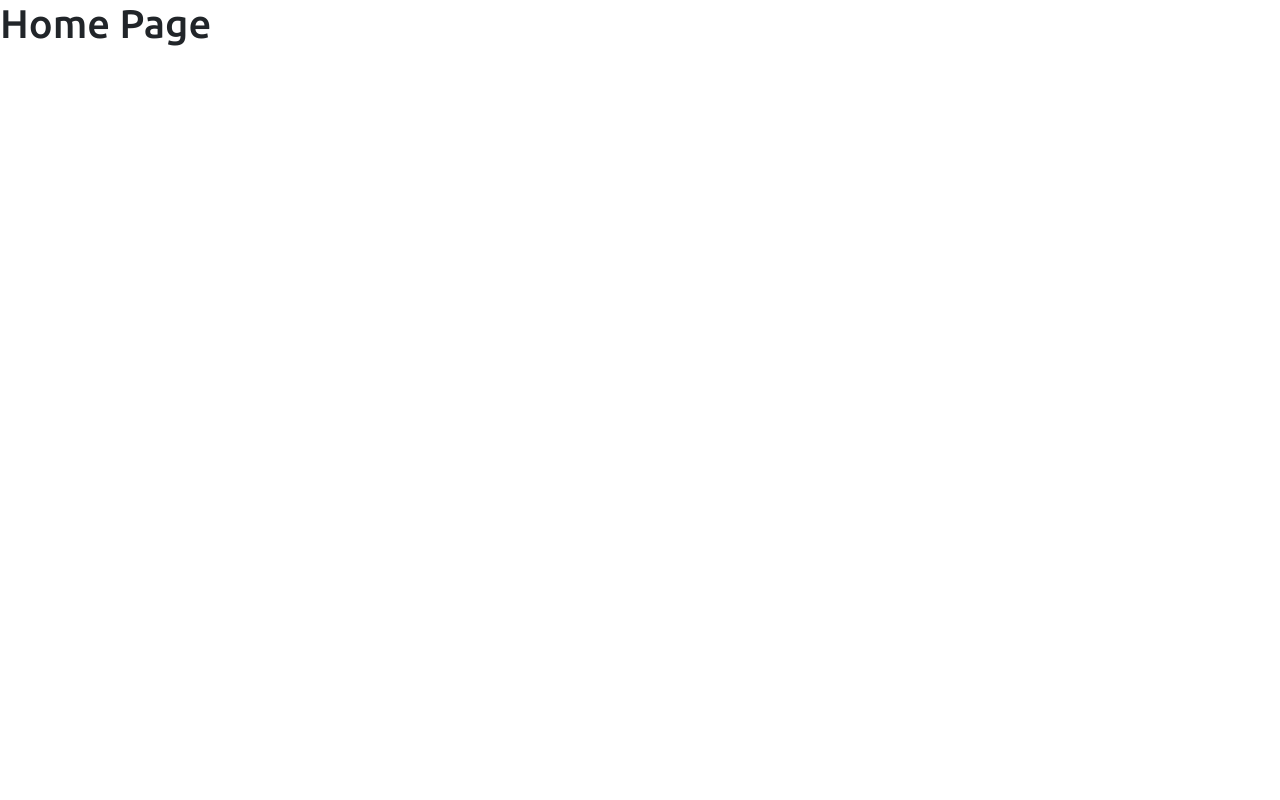
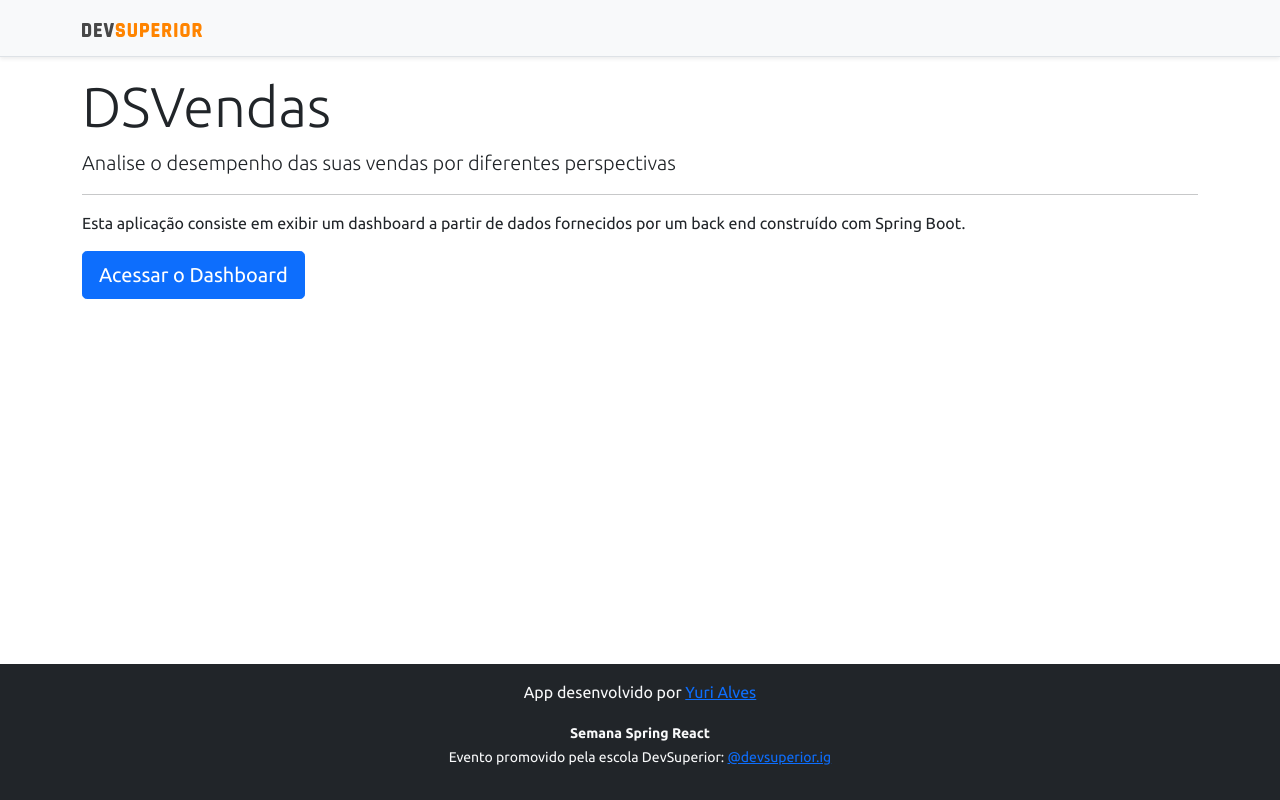
Before and after one commit to YuriAlves00/projeto-sds4, a React (Create React App) app in the folder frontend/: page / in a window 1280 px wide. Built offline with nearby package versions, Linux system fonts and the light colour scheme.

Commit message:
Home, navigation

```diff
--- a/frontend/src/components/NavBar/index.tsx
+++ b/frontend/src/components/NavBar/index.tsx
@@ -1,11 +1,14 @@
 import ImgDsDark from 'assets/img/ds-dark.svg';
+import { Link } from 'react-router-dom';
 function NavBar() {
     return (
         <div>
             <div className="d-flex flex-column flex-md-row align-items-center p-3 px-md-4 mb-3 bg-light border-bottom shadow-sm">
                 <div className="container">
                     <nav className="my-2 my-md-0 mr-md-3">
-                        <img src={ImgDsDark} alt="DevSuperior" width="120" />
+                        <Link to="/">
+                            <img src={ImgDsDark} alt="DevSuperior" width="120" />
+                        </Link>
                     </nav>
                 </div>
             </div>
--- a/frontend/src/pages/Home/index.tsx
+++ b/frontend/src/pages/Home/index.tsx
@@ -1,8 +1,29 @@
+import Footer from "components/Footer";
+import NavBar from "components/NavBar";
+import { Link } from "react-router-dom";
+
 function Home() {
     return (
-        <div>
-            <h1>Home Page</h1>
+
+        <>
+
+        <NavBar />
+
+        <div className="container">
+            <div className="jumbotron">
+                <h1 className="display-4">DSVendas</h1>
+                <p className="lead">Analise o desempenho das suas vendas por diferentes perspectivas</p>
+                <hr />
+                <p>Esta aplicação consiste em exibir um dashboard a partir de dados fornecidos por um back end construído com Spring Boot.</p>
+                <Link className="btn btn-primary btn-lg" to="/dashboard">
+                    Acessar o Dashboard
+                </Link>
+            </div>
         </div>
+
+        <Footer />
+
+        </>
     );
 }
 
```
